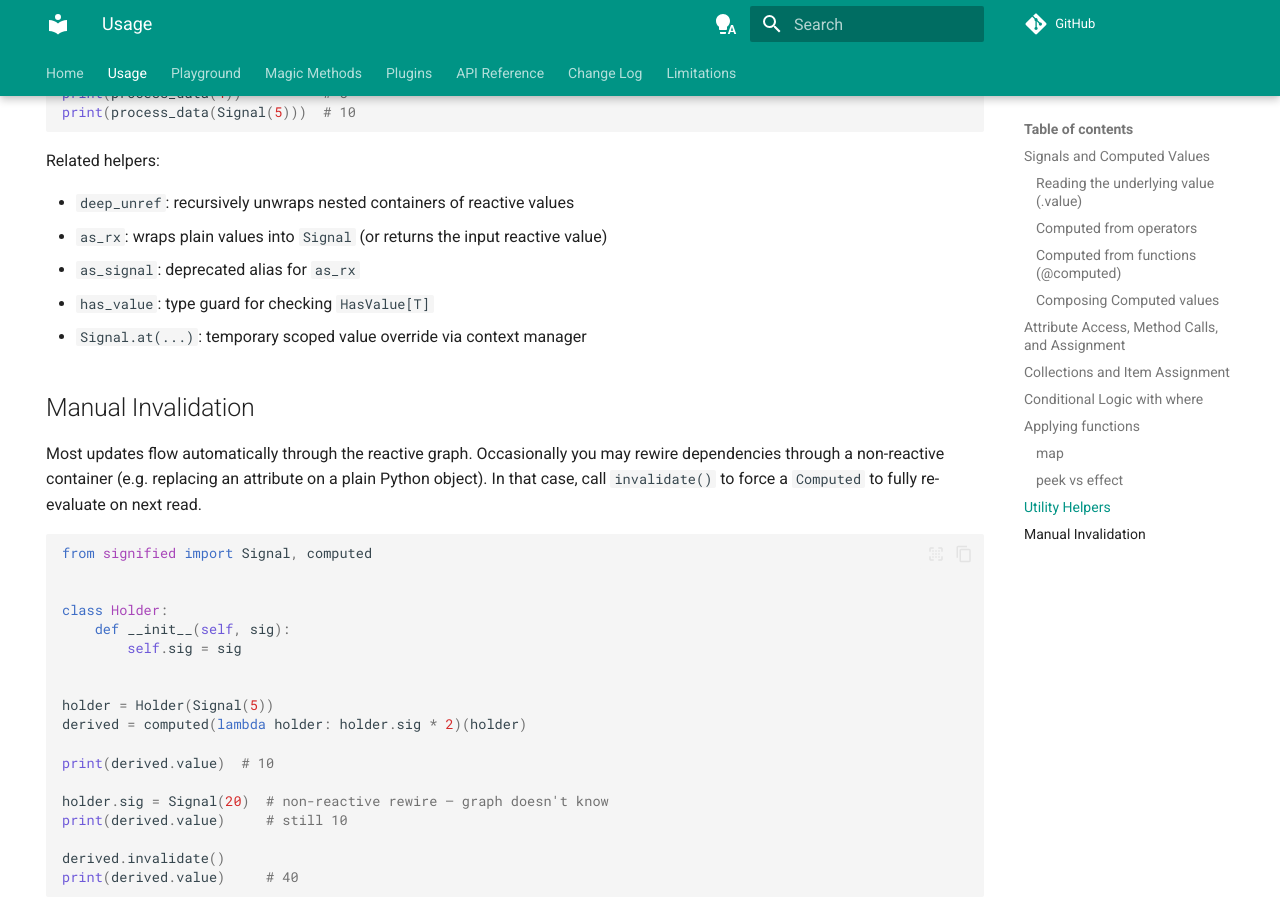
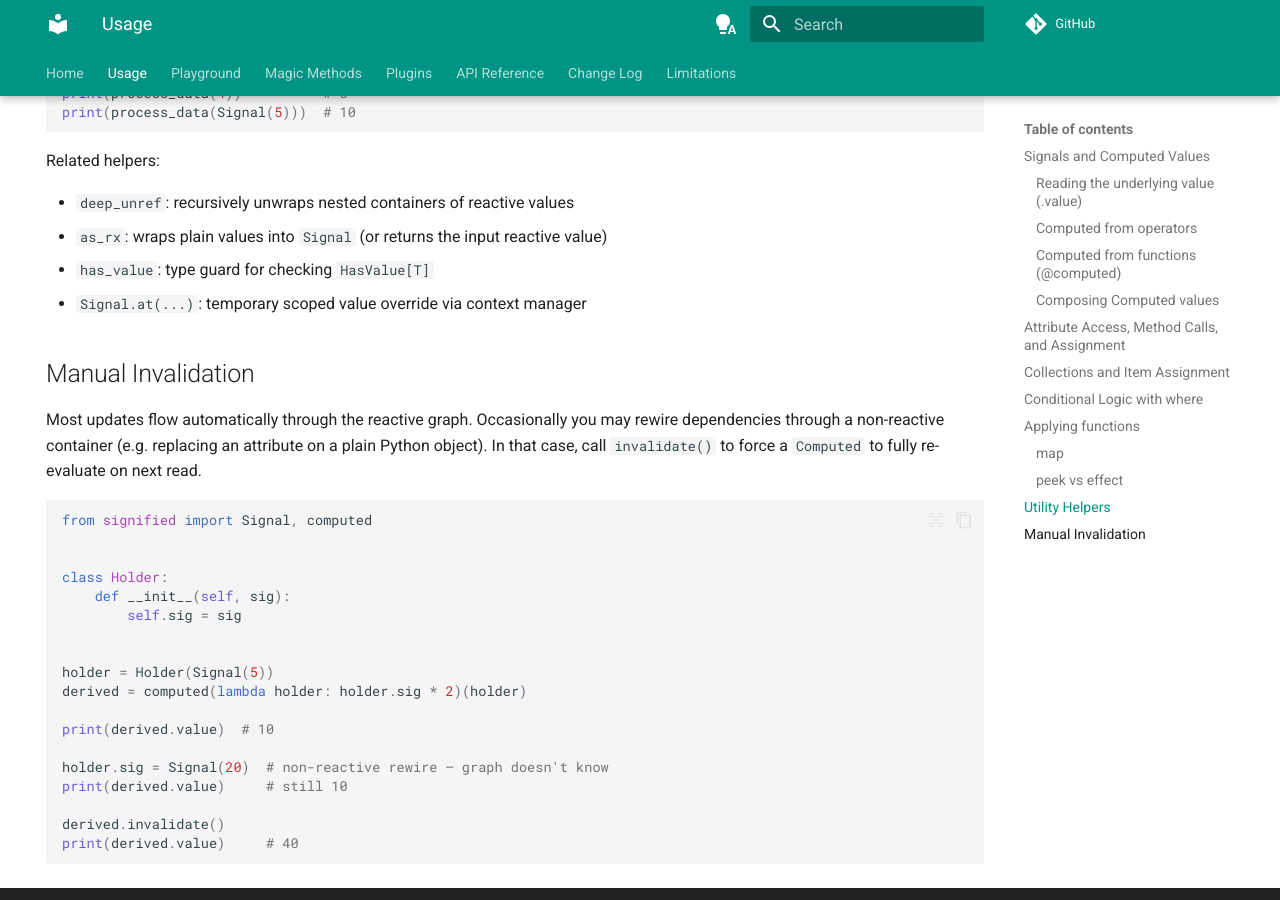
Before and after one commit to dougmercer/signified, an MkDocs documentation site: the page built from docs/usage.md, in a window 1280 px wide and 900 px high, scrolled down 4924 px. Built offline with MkDocs 1.6.1 and Material for MkDocs 9.7.7, drawn with Linux system fonts in a browser that asks for light colours; comment, search, counter and statistics services are not loaded; the version menu is left out.

Commit message:
Don't bother mentioning deprecated function

```diff
--- a/docs/usage.md
+++ b/docs/usage.md
@@ -264,7 +264,6 @@ Related helpers:
 
 - `deep_unref`: recursively unwraps nested containers of reactive values
 - `as_rx`: wraps plain values into `Signal` (or returns the input reactive value)
-- `as_signal`: deprecated alias for `as_rx`
 - `has_value`: type guard for checking `HasValue[T]`
 - `Signal.at(...)`: temporary scoped value override via context manager
 
```
